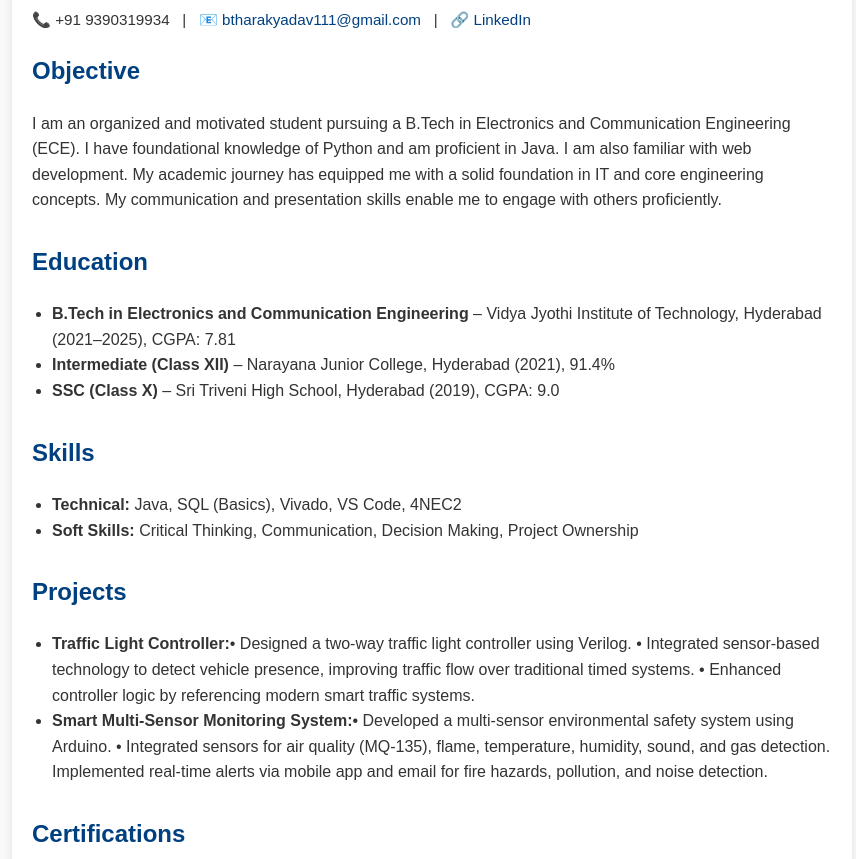
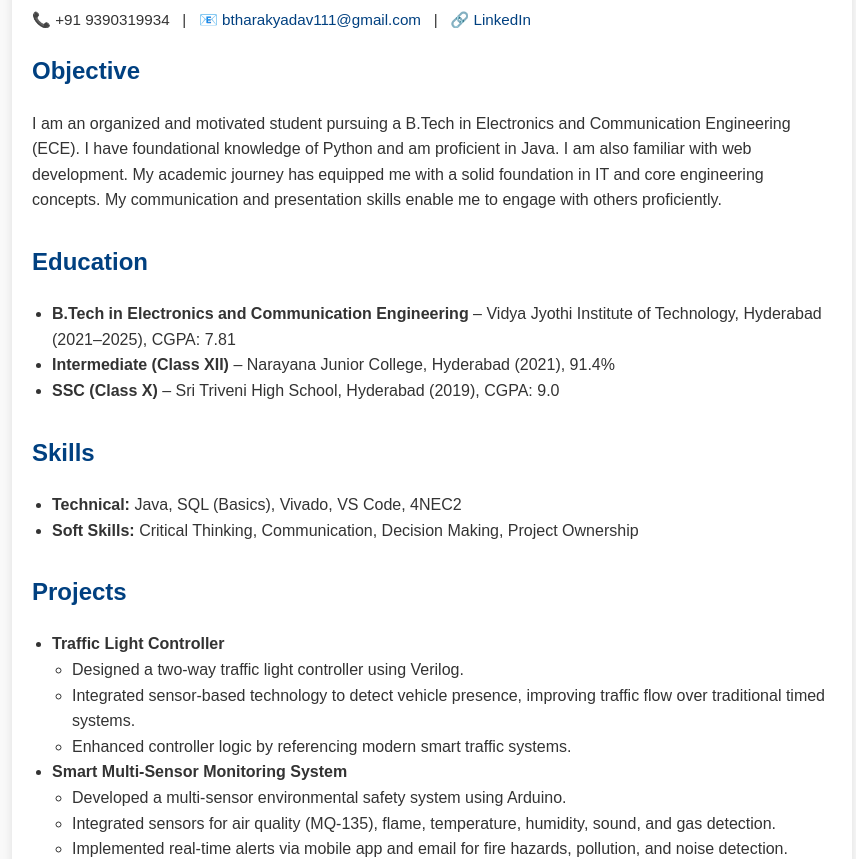
Before and after one commit to TharakYadav06/resume77, a plain HTML site: page index.html in a window 1280 px wide. Shown: the part 106-965 px from the top of the page, without its empty margins (208-1064 px from the left). Drawn offline with Linux system fonts and the light colour scheme.

Commit message:
index.html

```diff
--- a/index.html
+++ b/index.html
@@ -75,13 +75,22 @@
     <div class="section">
       <h2>Projects</h2>
       <ul>
-        <li><strong>Traffic Light Controller:</strong>• Designed a two-way traffic light controller using Verilog.
-• Integrated sensor-based technology to detect vehicle presence, improving traffic flow over traditional timed
-systems.
-• Enhanced controller logic by referencing modern smart traffic systems.</li>
-        <li><strong>Smart Multi-Sensor Monitoring System:</strong>• Developed a multi-sensor environmental safety system using Arduino.
-• Integrated sensors for air quality (MQ-135), flame, temperature, humidity, sound, and gas detection.
-Implemented real-time alerts via mobile app and email for fire hazards, pollution, and noise detection.</li>
+        <li>
+          <strong>Traffic Light Controller</strong>
+          <ul>
+            <li>Designed a two-way traffic light controller using Verilog.</li>
+            <li>Integrated sensor-based technology to detect vehicle presence, improving traffic flow over traditional timed systems.</li>
+            <li>Enhanced controller logic by referencing modern smart traffic systems.</li>
+          </ul>
+        </li>
+        <li>
+          <strong>Smart Multi-Sensor Monitoring System</strong>
+          <ul>
+            <li>Developed a multi-sensor environmental safety system using Arduino.</li>
+            <li>Integrated sensors for air quality (MQ-135), flame, temperature, humidity, sound, and gas detection.</li>
+            <li>Implemented real-time alerts via mobile app and email for fire hazards, pollution, and noise detection.</li>
+          </ul>
+        </li>
       </ul>
     </div>
 
```
